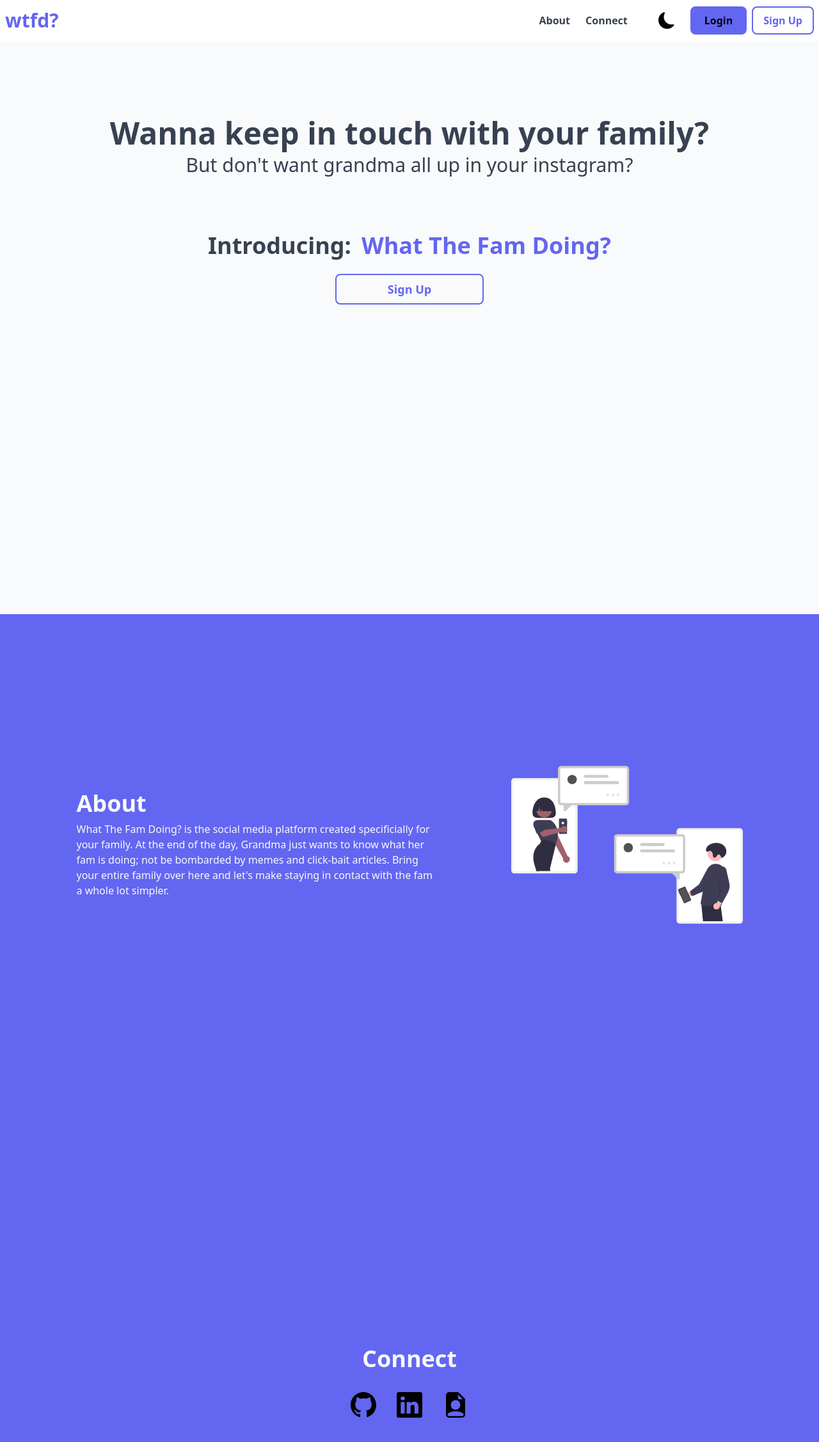
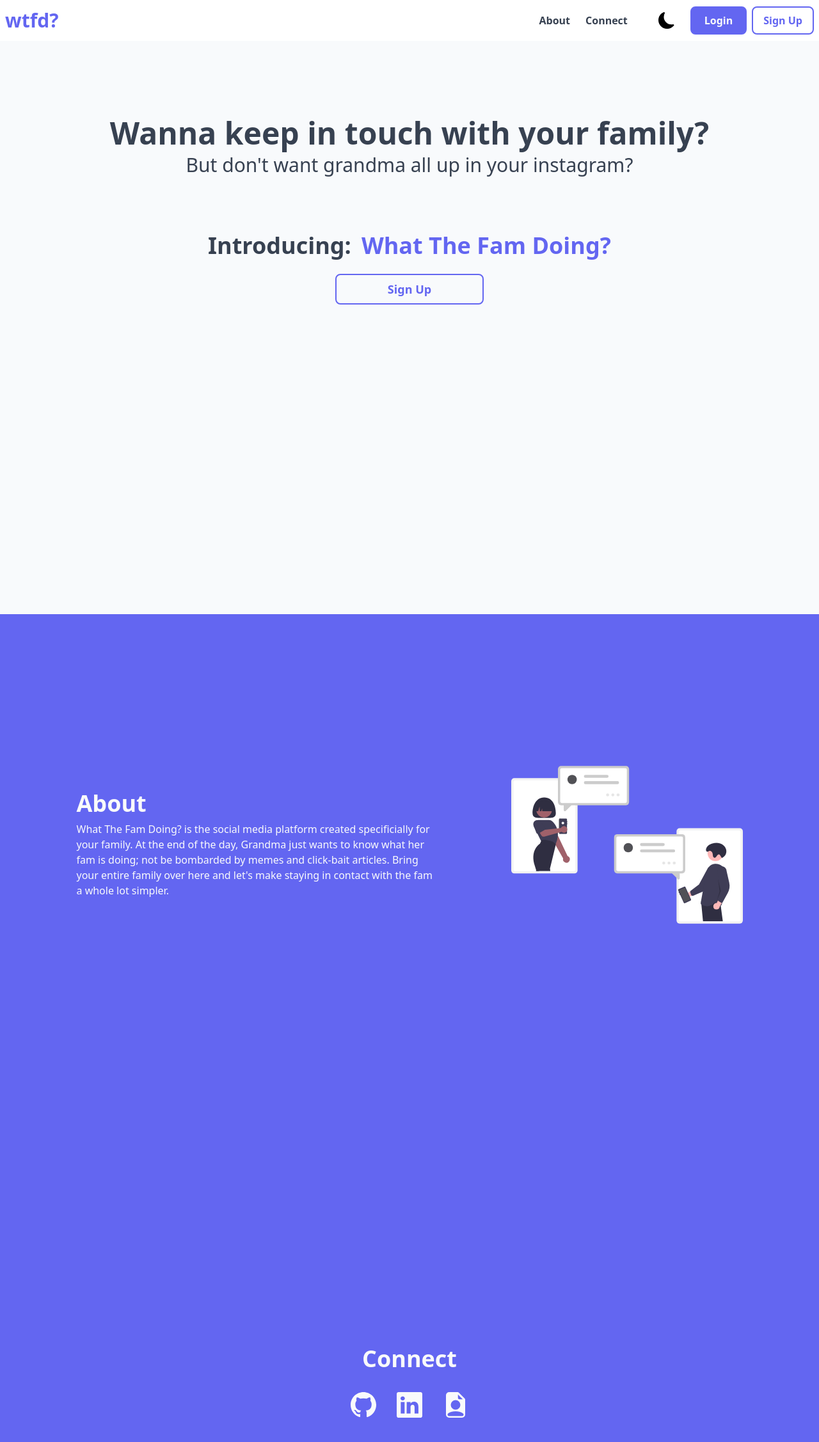
Before and after one commit to ltmccarthy9/wtfd, a Next.js app: page / in a window 1280 px wide. Shown: the top 2254 px of the page at 64% size. Built offline with nearby package versions, Linux system fonts and the light colour scheme.

Commit message:
color fix

```diff
--- a/app/components/Landing/Connect.tsx
+++ b/app/components/Landing/Connect.tsx
@@ -8,13 +8,13 @@ const Connect = () => {
             <h2 className=' text-gray-50 text-4xl font-bold mb-2 m-auto'>Connect</h2>
             <div className='flex gap-8'>
                 <a href='https://github.com/ltmccarthy9' target='_blank' className='ml-auto cursor-pointer hover:scale-110 ease-in duration-150'>
-                    <BsGithub size={40}/>
+                    <BsGithub color='#f9fafb' size={40}/>
                 </a>
                 <a href='https://www.linkedin.com/in/liam-mccarthy-b06b9a218' target='_blank' className='cursor-pointer hover:scale-110 ease-in duration-150'>
-                    <BsLinkedin size={40}/>
+                    <BsLinkedin color='#f9fafb' size={40}/>
                 </a>
                 <a href='https://nextjs-portfolio-ltmccarthy9.vercel.app/' target='_blank' className='mr-auto cursor-pointer hover:scale-110 ease-in duration-150'>
-                    <BsFillFileEarmarkPersonFill size={40}/>
+                    <BsFillFileEarmarkPersonFill color='#f9fafb' size={40}/>
                 </a>
             </div>
         </div>
--- a/app/components/buttons/LoginButton.tsx
+++ b/app/components/buttons/LoginButton.tsx
@@ -13,7 +13,7 @@ const LoginButton = ({display}: Display) => {
   return (
     <div className='m-auto'>
        <button type="button" onClick={() => setLoginActive(true)} className={`${display} border-2 border-indigo-500 bg-indigo-500 px-5 py-2
-        text-md font-bold rounded-lg hover:bg-indigo-600 hover:border-indigo-600 ease-in duration-100`}>
+        text-md text-gray-50 font-bold rounded-lg hover:bg-indigo-600 hover:border-indigo-600 ease-in duration-100`}>
           Login
       </button>
 
@@ -28,7 +28,7 @@ const LoginButton = ({display}: Display) => {
            <div className='flex flex-col gap-10 mt-2 w-5/6 m-auto'>
             <input className='p-2 focus:outline-none text-gray-700 dark:text-gray-50 bg-gray-50 dark:bg-gray-700 border-b border-indigo-500' placeholder='username'></input>
             <input className='p-2 focus:outline-none text-gray-700 dark:text-gray-50 bg-gray-50 dark:bg-gray-700 border-b border-indigo-500' placeholder='password'></input>
-            <button type='submit' className='bg-indigo-500 rounded-lg p-2 font-semibold hover:bg-indigo-600 ease-in duration-100 mt-2 mb-10'>login</button>
+            <button type='submit' className='bg-indigo-500 text-gray-50 rounded-lg p-2 font-semibold hover:bg-indigo-600 ease-in duration-100 mt-2 mb-10'>login</button>
            </div>
         </div>
       </div>
--- a/app/components/buttons/SignUpButton.tsx
+++ b/app/components/buttons/SignUpButton.tsx
@@ -39,7 +39,7 @@ const SignUpButton = ({ px, m, text, display }: SignUpProps) => {
               <input type='email' className='p-2 focus:outline-none text-gray-700 dark:text-gray-50 bg-gray-50 dark:bg-gray-700 border-b border-indigo-500' placeholder='email'></input>
               <input type='password' className='p-2 focus:outline-none text-gray-700 dark:text-gray-50 bg-gray-50 dark:bg-gray-700 border-b border-indigo-500' placeholder='password'></input>
               <input type='password' className='p-2 focus:outline-none text-gray-700 dark:text-gray-50 bg-gray-50 dark:bg-gray-700 border-b border-indigo-500' placeholder='re-enter password'></input>
-              <button type='submit' className='bg-indigo-500 rounded-lg p-2 font-semibold hover:bg-indigo-600 ease-in duration-100 mt-6 mb-10'>Sign up</button>
+              <button type='submit' className='bg-indigo-500 text-gray-50 rounded-lg p-2 font-semibold hover:bg-indigo-600 ease-in duration-100 mt-6 mb-10'>Sign up</button>
             </div>
           </div>
         </div>
```
